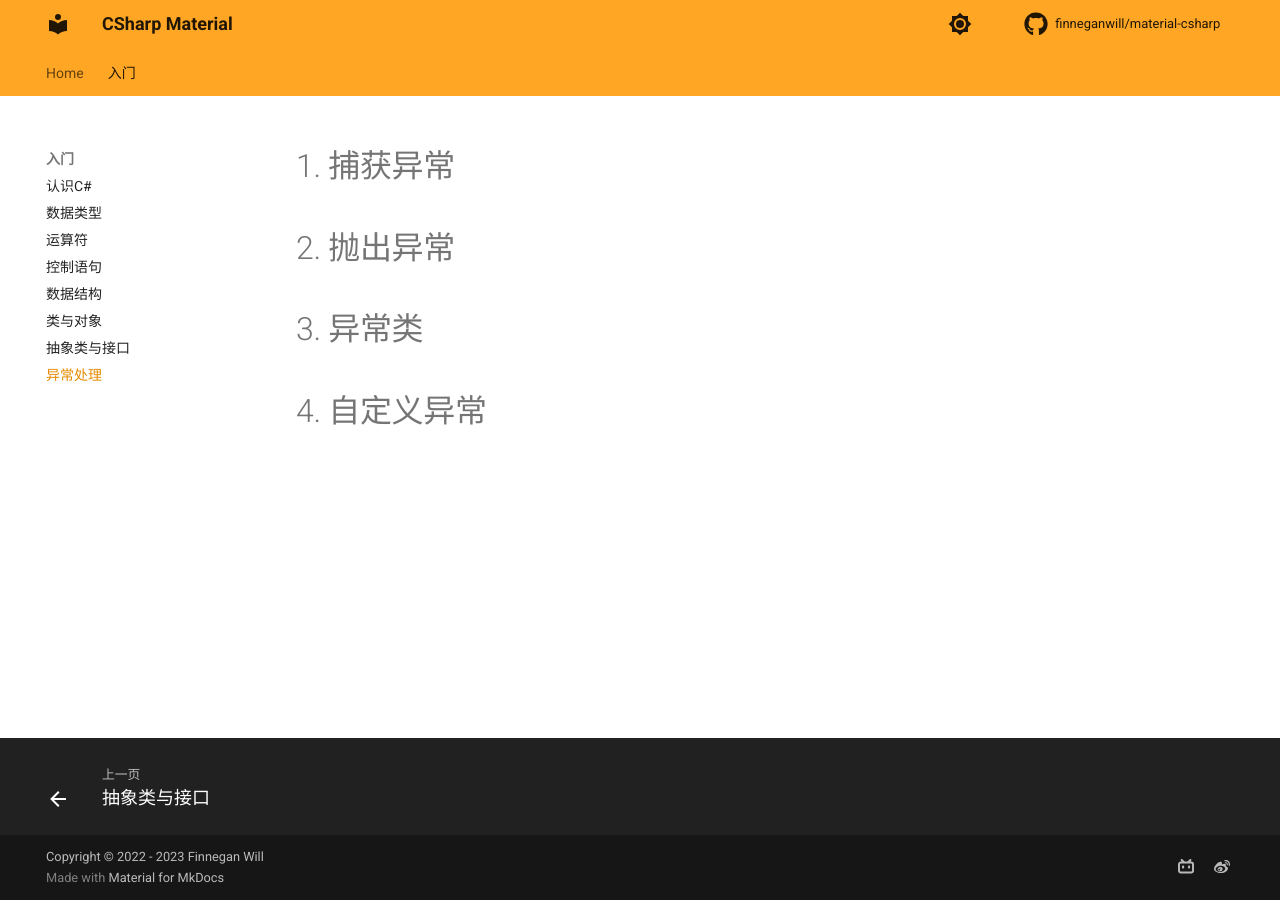
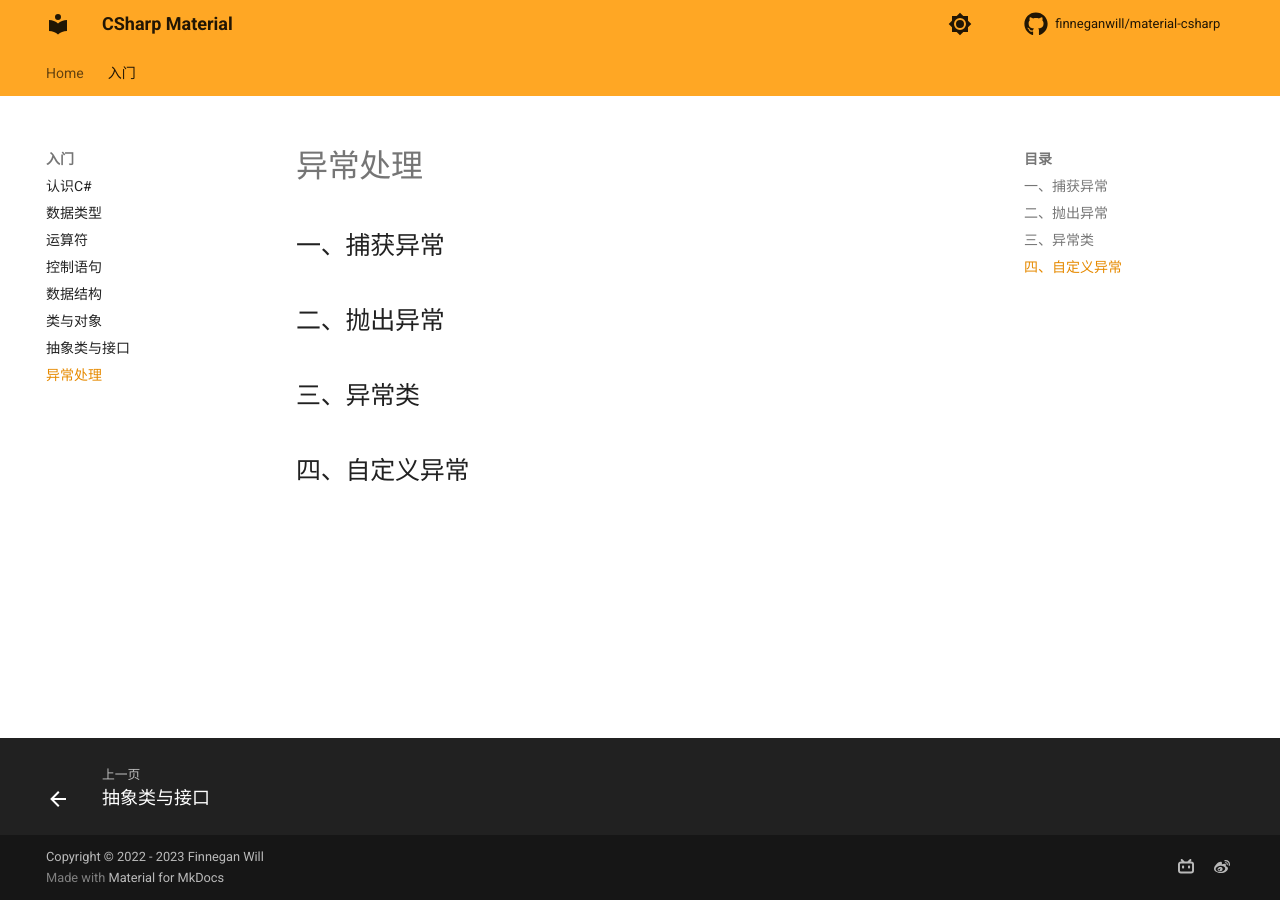
Before and after one commit to finneganwill/material-csharp, an MkDocs documentation site: the page built from docs/入门/07 异常处理.md, in a window 1280 px wide. Built offline with MkDocs 1.6.1 and Material for MkDocs 9.7.7, drawn with Linux system fonts in a browser that asks for light colours; comment, search, counter and statistics services are not loaded.

Commit message:
vault backup: 2023-03-21 19:23:32

```diff
--- a/docs/入门/07 异常处理.md
+++ b/docs/入门/07 异常处理.md
@@ -1,7 +1,8 @@
-# 1. 捕获异常
+# 异常处理
+## 一、捕获异常
 
-# 2. 抛出异常
+## 二、抛出异常
 
-# 3. 异常类
+## 三、异常类
 
-# 4. 自定义异常
+## 四、自定义异常
```
